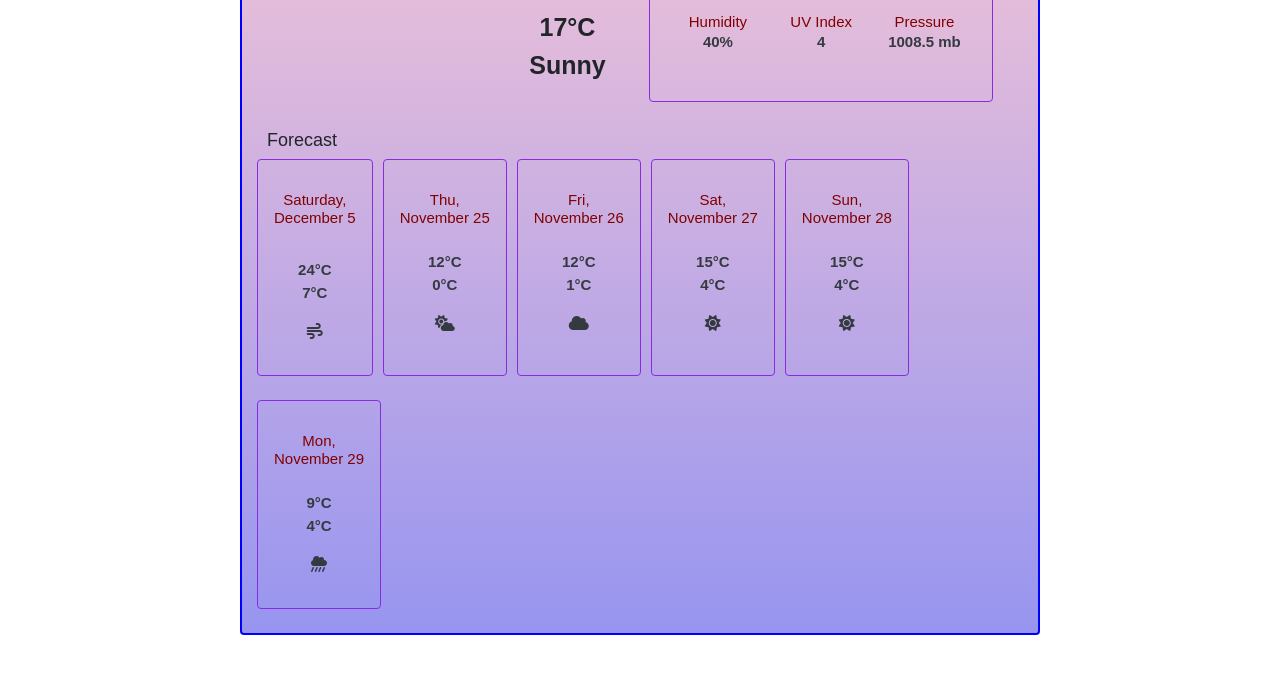
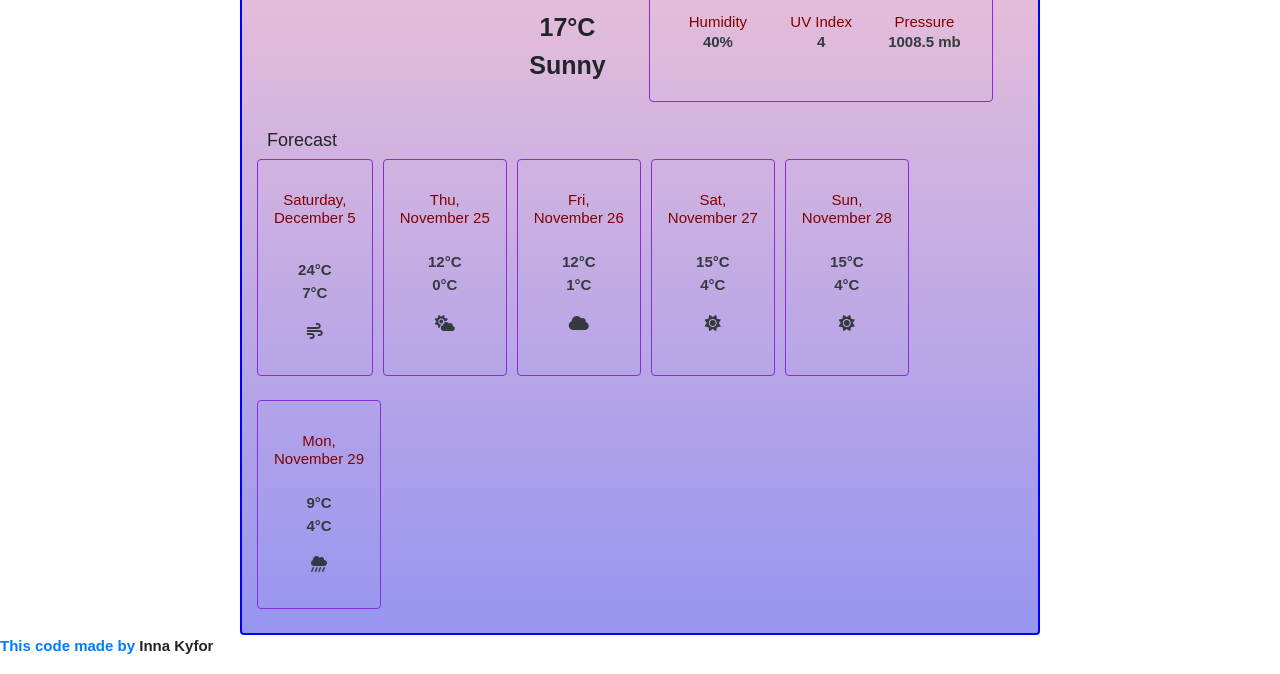
Before and after one commit to evernow19/weatherApp, a plain HTML site: page index.html in a window 1280 px wide. Shown: the part 230-904 px from the top of the page. Before the commit the page ends 865 px from the top, so only its background shows below. Drawn offline with nearby package versions, Linux system fonts and the light colour scheme; a web font is replaced by a local one.

Commit message:
Update index.html
Added a bottom link

```diff
--- a/index.html
+++ b/index.html
@@ -152,7 +152,7 @@
             </div>
         </div>
        </div>
-
+      <p class="bottom-link"><a href="https://github.com/evernow19/weatherApp" target="_blank" color="white">This code made by </a> Inna Kyfor</p>
       <script src="https://kit.fontawesome.com/10686f6f91.js" crossorigin="anonymous"></script>
       <script src="script.js"></script>
     </body>
```
